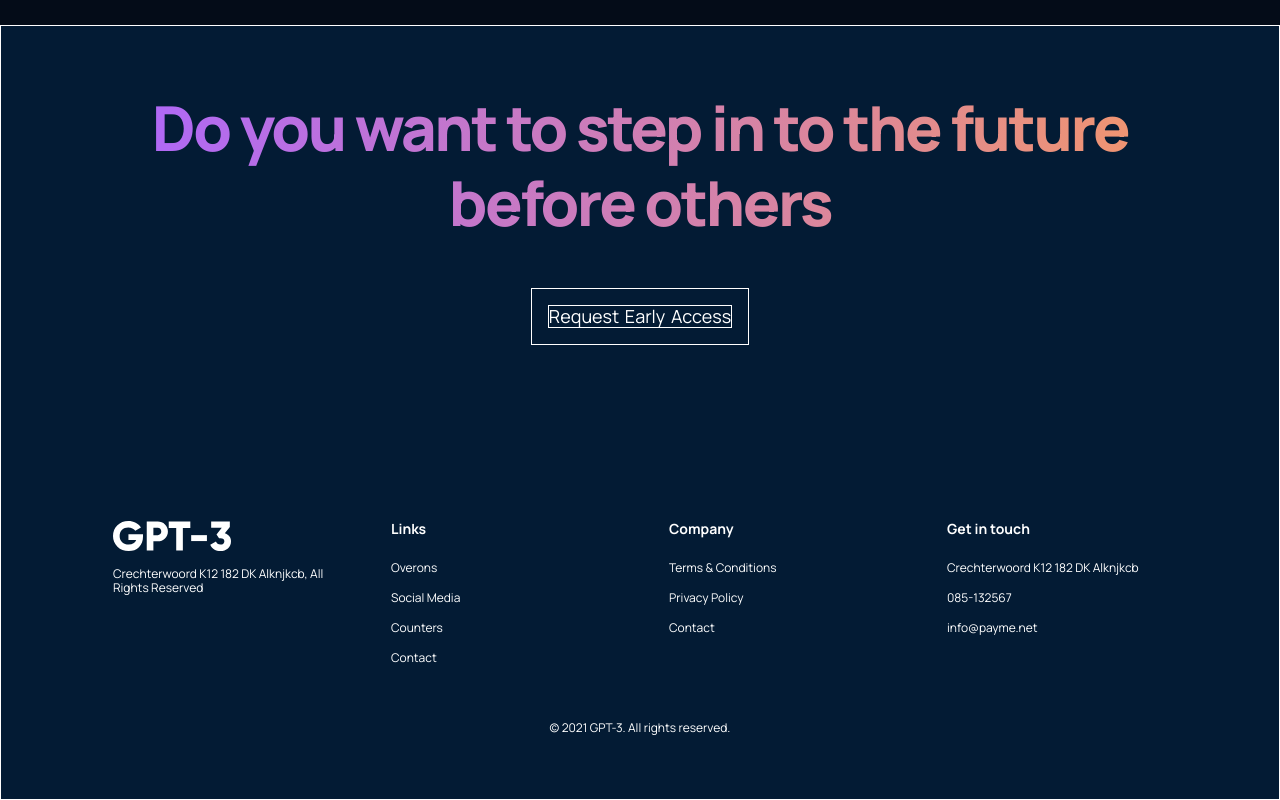
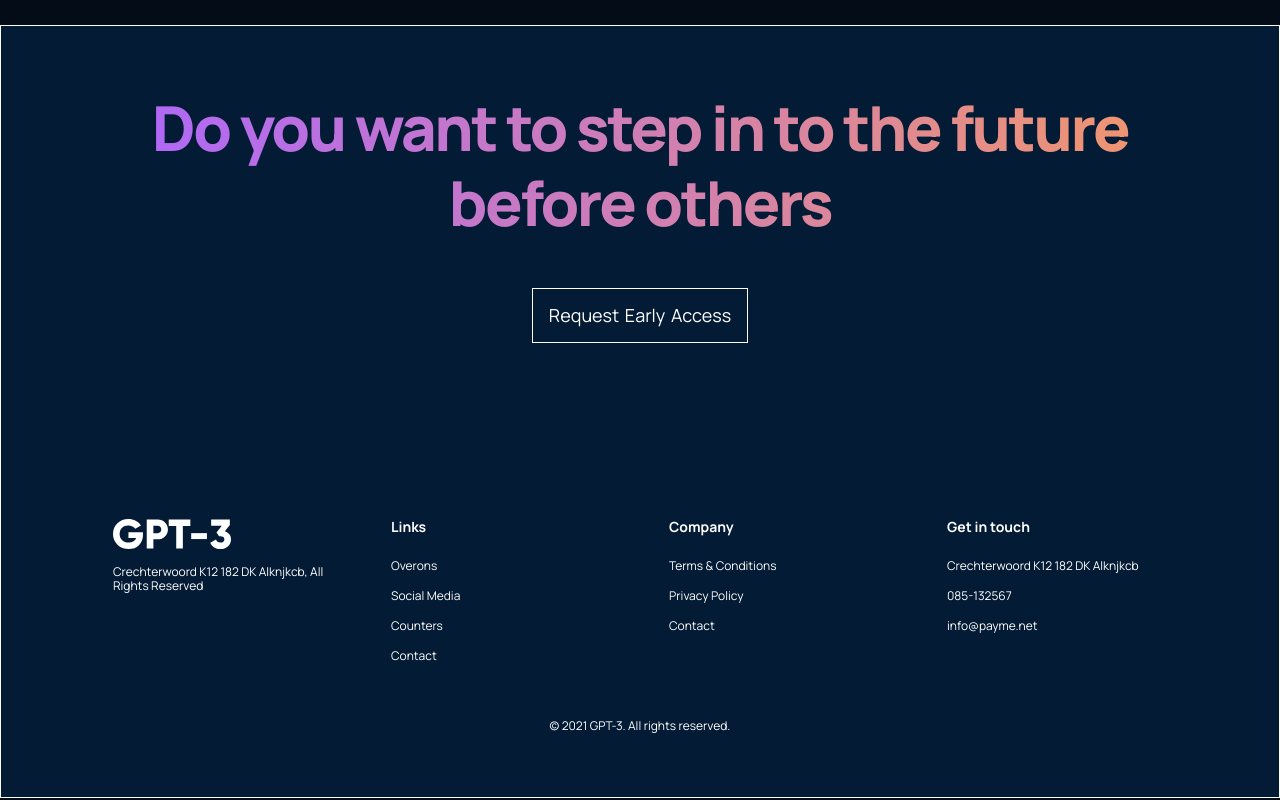
Before and after one commit to LeoJansen/prime, a React (Create React App) app: page / in a window 1280 px wide. Shown: the part 3936-4736 px from the top of the page. Built offline with nearby package versions, Linux system fonts and the light colour scheme.

Commit message:
Set Footer

```diff
--- a/src/containers/footer/footer.css
+++ b/src/containers/footer/footer.css
@@ -35,12 +35,10 @@
 }
 
 .gpt3__footer-btn p {
-  border: 1px solid #ffffff;
-  box-sizing: border-box;
+  font-size: 18px;
   font-family: var(--font-family);
-  font-size: 18px;
   line-height: 21px;
-  color: #ffffff;
+  color: #fff;
   word-spacing: 2px;
 }
 
```
